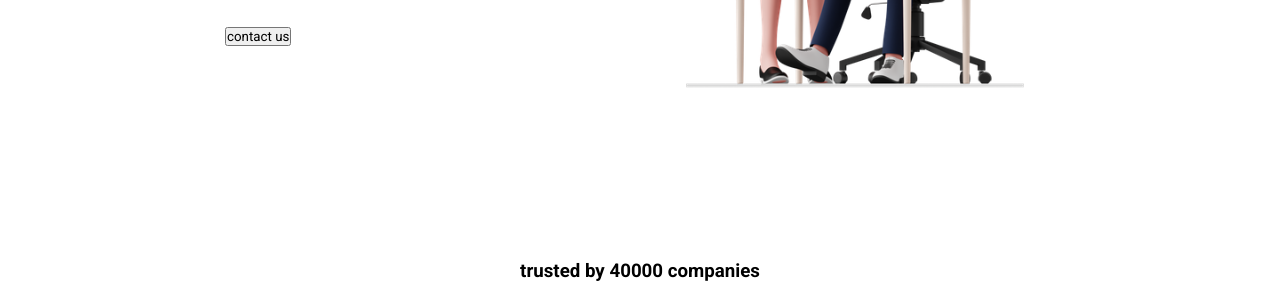
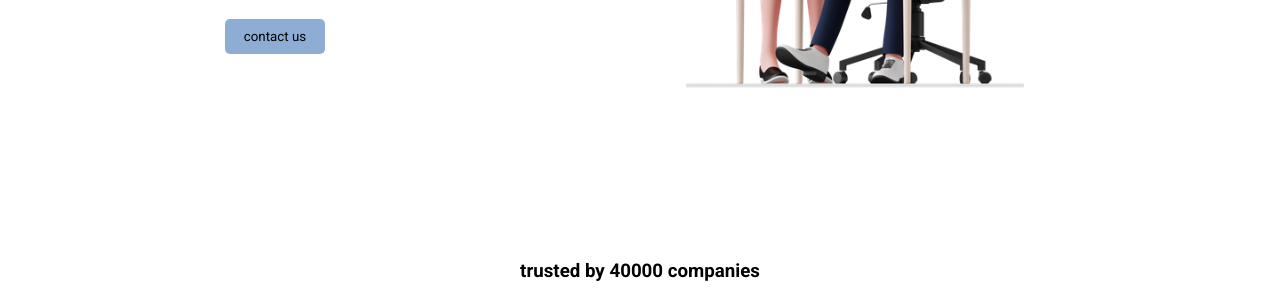
Before and after one commit to jisnadavis/first, a plain HTML site: page index.html in a window 1280 px wide. Shown: the part 450-740 px from the top of the page. Drawn offline with Linux system fonts and the light colour scheme; a web font is replaced by a local one.

Commit message:
change in height and button

```diff
--- a/index.css
+++ b/index.css
@@ -108,6 +108,14 @@
 #hero > div > h2 {
   font-size: var(--rc-font-size-h1);
 }
+#hero button {
+  width: 100px;
+  height: 35px;
+  border: none;
+
+  background-color: var(--rc-color-blue);
+  border-radius: var(--rc-radius-md);
+}
 @media (max-width: 1040px) {
   #hero {
     padding: var(--rc-gap-lg);
```
